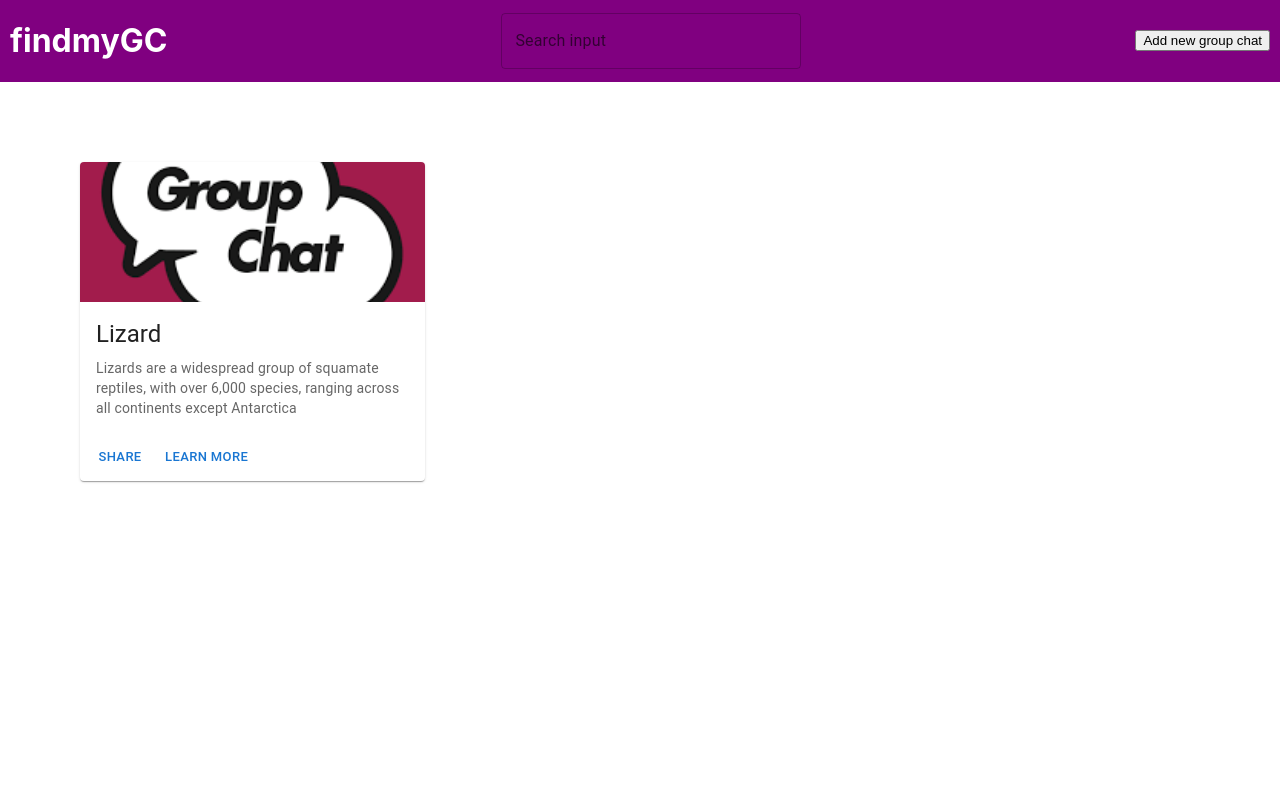
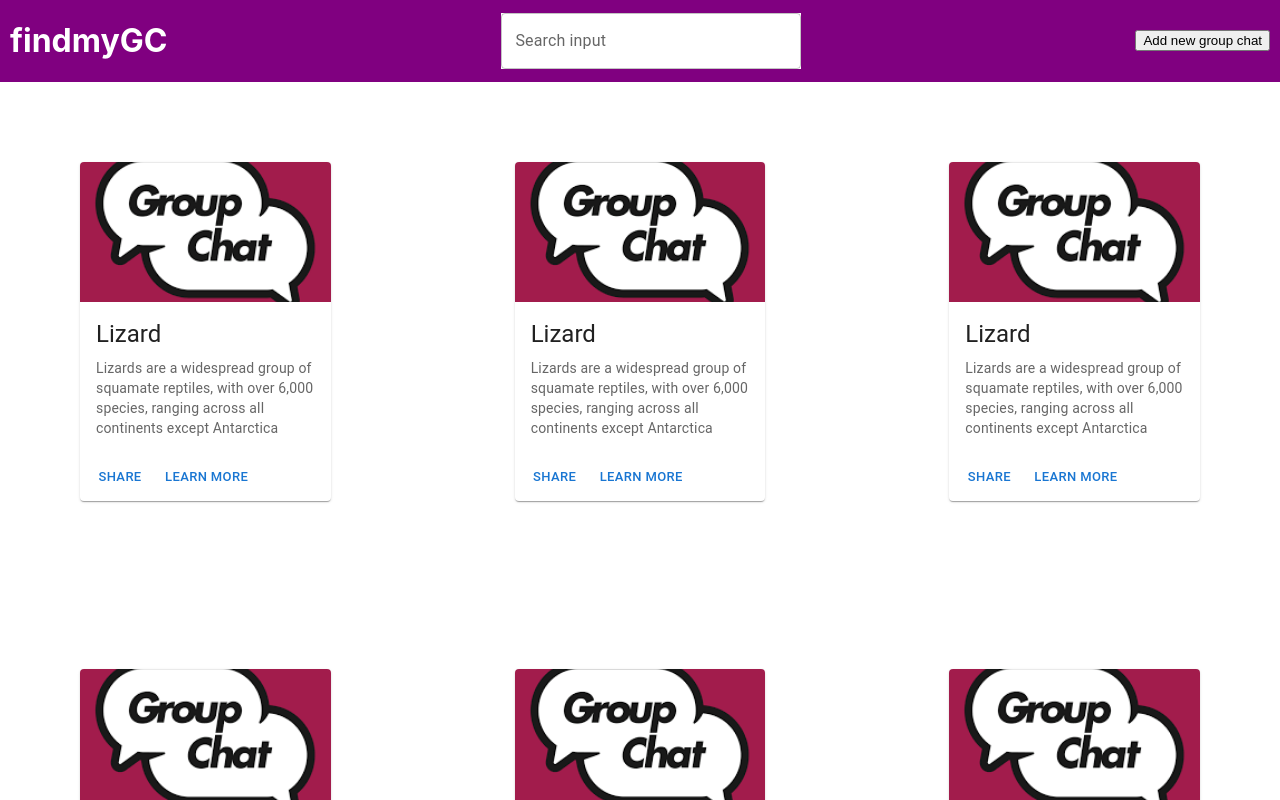
Before and after one commit to vchauha4/findmyGC, a React (Create React App) app in the folder my-app/: page / in a window 1280 px wide. Shown: the top 800 px of the page. Built offline with nearby package versions, Linux system fonts and the light colour scheme.

Commit message:
Added Grid

```diff
--- a/my-app/src/App.js
+++ b/my-app/src/App.js
@@ -1,11 +1,14 @@
 import React from 'react';
 import Header from './Header';
-import MediaCard from './Card';
+import NestedGrid from './Grid';
 function App() {
+
+
+
   return (
     <div>
       <Header />
-      <MediaCard/>
+      <NestedGrid/>
     </div>
   );
 }
--- /dev/null
+++ b/my-app/src/Grid.js
@@ -0,0 +1,42 @@
+import * as React from 'react';
+
+import Box from '@mui/material/Box';
+
+import Grid from '@mui/material/Grid';
+import MediaCard from './card';
+
+function FormRow() {
+  return (
+    <React.Fragment>
+      <Grid item xs={4}>
+        <MediaCard/>
+      </Grid>
+      <Grid item xs={4}>
+        <MediaCard/>
+
+      </Grid>
+      <Grid item xs={4}>
+        <MediaCard/>
+
+      </Grid>
+    </React.Fragment>
+  );
+}
+
+export default function NestedGrid() {
+  return (
+    <Box sx={{ flexGrow: 1 }}>
+      <Grid container spacing={1}>
+        <Grid container item spacing={3}>
+          <FormRow />
+        </Grid>
+        <Grid container item spacing={3}>
+          <FormRow />
+        </Grid>
+        <Grid container item spacing={3}>
+          <FormRow />
+        </Grid>
+      </Grid>
+    </Box>
+  );
+}
--- a/my-app/src/SearchBar.js
+++ b/my-app/src/SearchBar.js
@@ -6,7 +6,7 @@ import Autocomplete from '@mui/material/Autocomplete';
 
  function SearchBar() {
   return (
-    <Stack spacing={2} sx={{ width: 300 }}>
+    <Stack spacing={2} sx={{ width: 300 , backgroundColor: 'white'}}>
 
       <Autocomplete
         freeSolo
```
Also changed, not shown: 1 other file (tests, documents, lock files or other folders).
